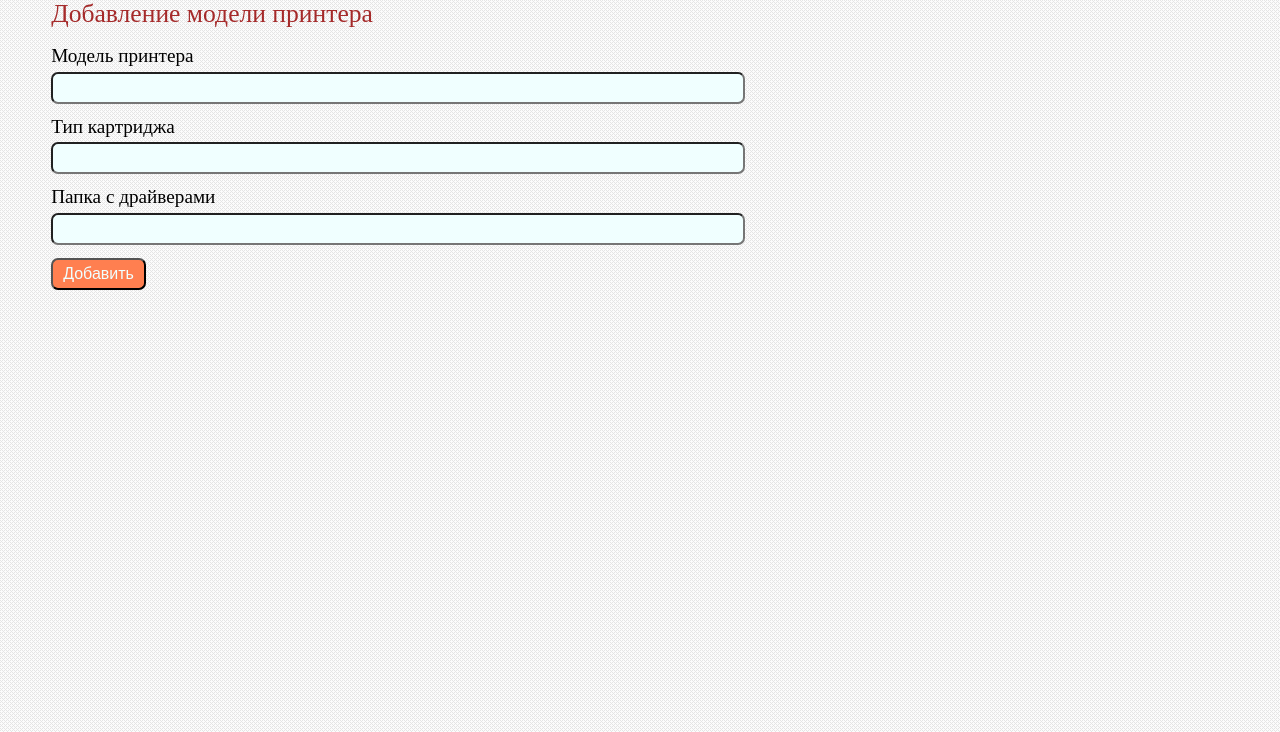
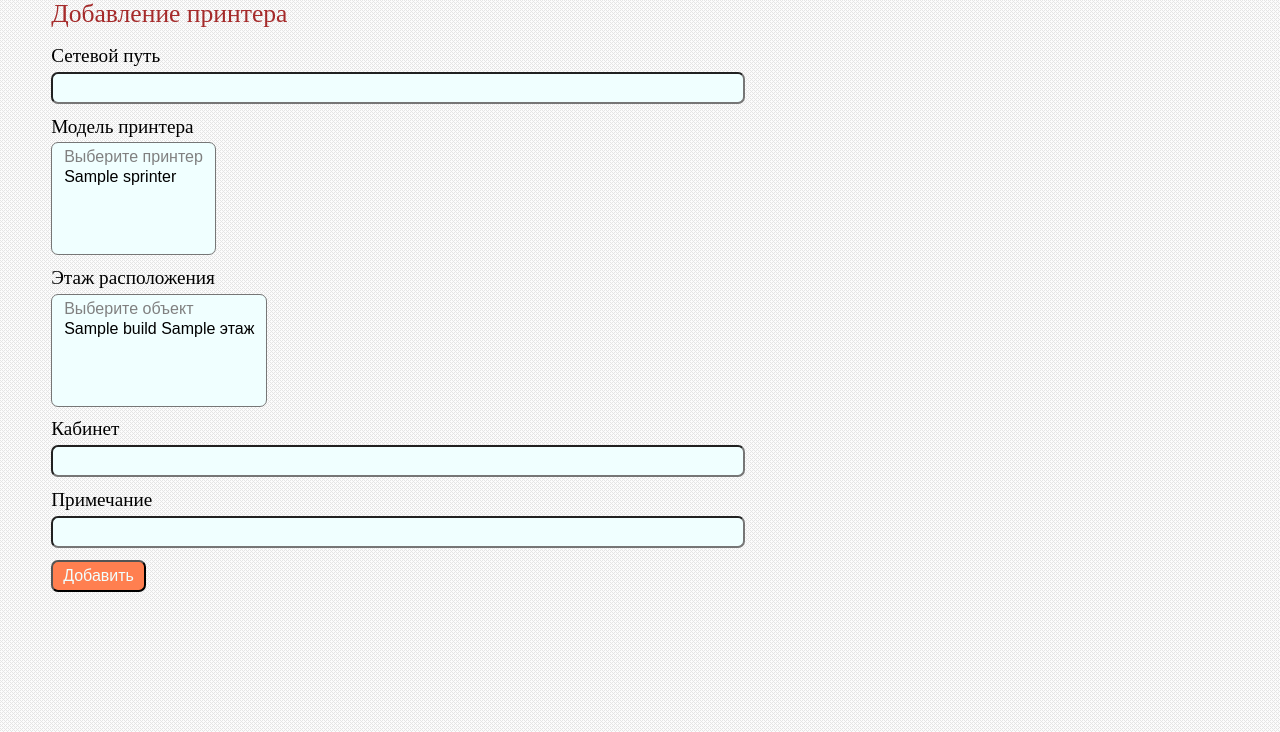
Before and after one commit to maximnelipin/it, a PHP site: page /php_scripts/addprinters.php in a window 1280 px wide; the page is wider, and only the part inside the window is pictured. Shown: the part 68-800 px from the top of that part. Run offline with PHP 8.4, Linux system fonts and the light colour scheme; the visitor is signed in with stand-in values (Sample User, id 1); tables that the repository leaves empty or names only in its code hold one stand-in row (values such as "Sample post").

Commit message:
Ещё одна форма добаления в таблицу. Подкоректиоовал Titles старниц

```diff
--- a/form/addprintershtml.php
+++ b/form/addprintershtml.php
@@ -5,35 +5,62 @@
 <link rel="stylesheet" type="text/css" href="../stylesheet/reset.css">
 <link rel="stylesheet" type="text/css" href="../stylesheet/general.css">
 <link rel="stylesheet" type="text/css" href="../stylesheet/add.css">
-<title>Добавление здания</title>
+<title>Добавление принтера</title>
 </head>
 
     <body>
     <?php
 	include $_SERVER['DOCUMENT_ROOT'].'/html/header.html';
 	?>
-	    <h2 class="title"> Добавление модели принтера</h2>
-	    <form action="?"  method="post">
-	    	<div class="field">
-	    		<label for="nameb" > Модель принтера</label>
-	    		<input type="text" class="text" size="70" name="nameb"></textarea>
+	    <h2 class="title"> Добавление принтера</h2>
+	     <form action="?"  method="post">
+	     	<div class="field">
+	    		<label for="netpath"> Сетевой путь</label>
+	    		<input type="text" class="text" size="70"  name="netpath">
 	    	</div>
 	    	<div class="field">
-	    		<label for="address"> Тип картриджа</label>
-	    		<input type="text" class="text" size="70"  name="cart"></textarea>
+	    		<label for="id_ptinter" > Модель принтера</label>
+	    		<p><select required class="text" size="5" name="id_ptinter">
+	    			<option disabled>Выберите принтер</option>
+	    			<?php
+	    				$selsql='select id, name from sprinters';
+						$ressql=$conbd->query($selsql);
+	    				while ($res=$ressql->fetch(PDO::FETCH_ASSOC))
+	    				{
+	    					echo '<option value='.$res['id'].'>'.$res['name'].' </option>';
+	    				}
+	    				?>
+	    		</select>
+	    		</p>
 	    	</div>
 	    	<div class="field">
-	    		<label for="address"> Папка с драйверами</label>
-	    		<input type="text" class="text" size="70"  name="drivers"></textarea>
+	    		<label for="id_address" > Этаж расположения</label>
+	    		<p><select required class="text" size="5" name="id_address">
+	    			<option disabled>Выберите объект</option>
+	    			<?php
+	    				$selsql='SELECT build.name, location.id, location.floor FROM build
+								RIGHT JOIN location ON build.id = location.id_build ORDER BY name, floor';
+						$ressql=$conbd->query($selsql);
+	    				while ($res=$ressql->fetch(PDO::FETCH_ASSOC))
+	    				{
+	    					echo '<option value='.$res['id'].'>'.$res['name']. " ".$res['floor'].' этаж </option>';
+	    				}
+	    				?>
+	    		</select>
+	    		</p>
+	    	</div>
+	    	<div class="field">
+	    		<label for="cabinet"> Кабинет</label>
+	    		<input type="text" class="text" size="70" width="3" name="cabinet">
+	    	</div>
+	    	<div class="field">
+	    		<label for="note"> Примечание</label>
+	    		<input type="text" class="text" size="70" width="3" name="note">
 	    	</div>
 	    	<div>
 	    		<input type="submit" class="button" value="Добавить">
 	    	</div>
 
 	    </form>
-	    <?php
-
-		?>
-    </body>
-
+	 </body>
 </html>
--- a/form/addsprintershtml.php
+++ b/form/addsprintershtml.php
@@ -5,7 +5,7 @@
 <link rel="stylesheet" type="text/css" href="../stylesheet/reset.css">
 <link rel="stylesheet" type="text/css" href="../stylesheet/general.css">
 <link rel="stylesheet" type="text/css" href="../stylesheet/add.css">
-<title>Добавление здания</title>
+<title>Добавление модели принтера</title>
 </head>
 
     <body>
--- a/php_scripts/addprinters.php
+++ b/php_scripts/addprinters.php
@@ -1,7 +1,7 @@
 <?php
 	session_start();
 	if(isset($_SESSION['user_id']))
-	{	include $_SERVER['DOCUMENT_ROOT'].'/form/addsprintershtml.php';
+	{
 		include 'mysql_conf.php';
 		try {
 			$conbd=new PDO('mysql:host='.$hostsql.';dbname='.$dbname, $dbuser, $dbpwd);
@@ -17,14 +17,14 @@
 			include '../form/errorhtml.php';
 			exit;
 		}
-		if (isset($_POST['nameb']))
+		include $_SERVER['DOCUMENT_ROOT'].'/form/addprintershtml.php';
+		if (isset($_POST['netpath']))
 		{
-			$drivers=$_POST["drivers"];
-			//преобразуем путь к папке для записи в Mysql
-			$drivers=addslashes($drivers);
+
 
 			try {
-				$sql='insert into sprinters set name="'.$_POST["nameb"].'", cart="'.$_POST["cart"].'", drivers="'.$drivers.'"';
+				$sql='insert into printers set netpath="'.$_POST["netpath"].'", id_address="'.$_POST["id_address"].'",
+						id_printer="'.$_POST["id_ptinter"].'", note="'.$_POST["note"].'", cabinet="'.$_POST["cabinet"].'"';
 				$conbd->exec($sql);
 			}
 
```
Also changed, not shown: form/addlocationhtml.php (+1 -12 lines).
